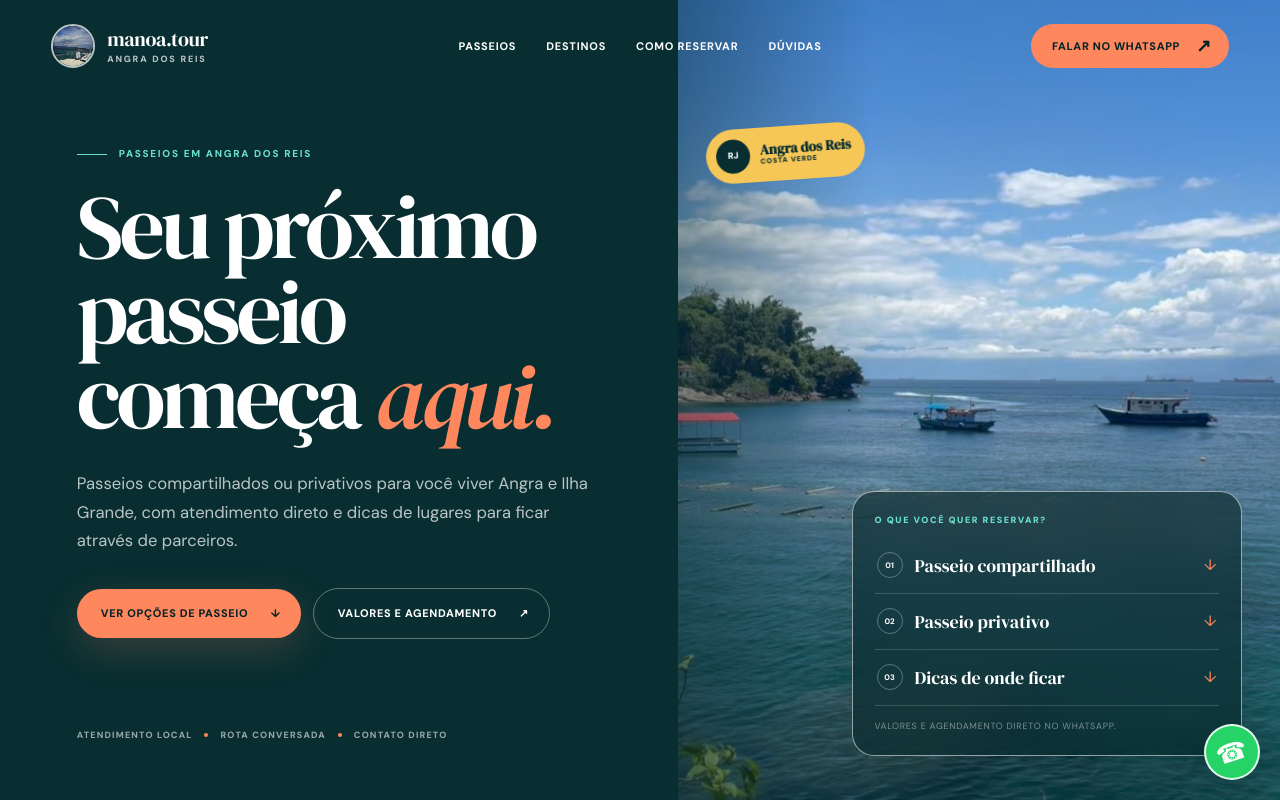
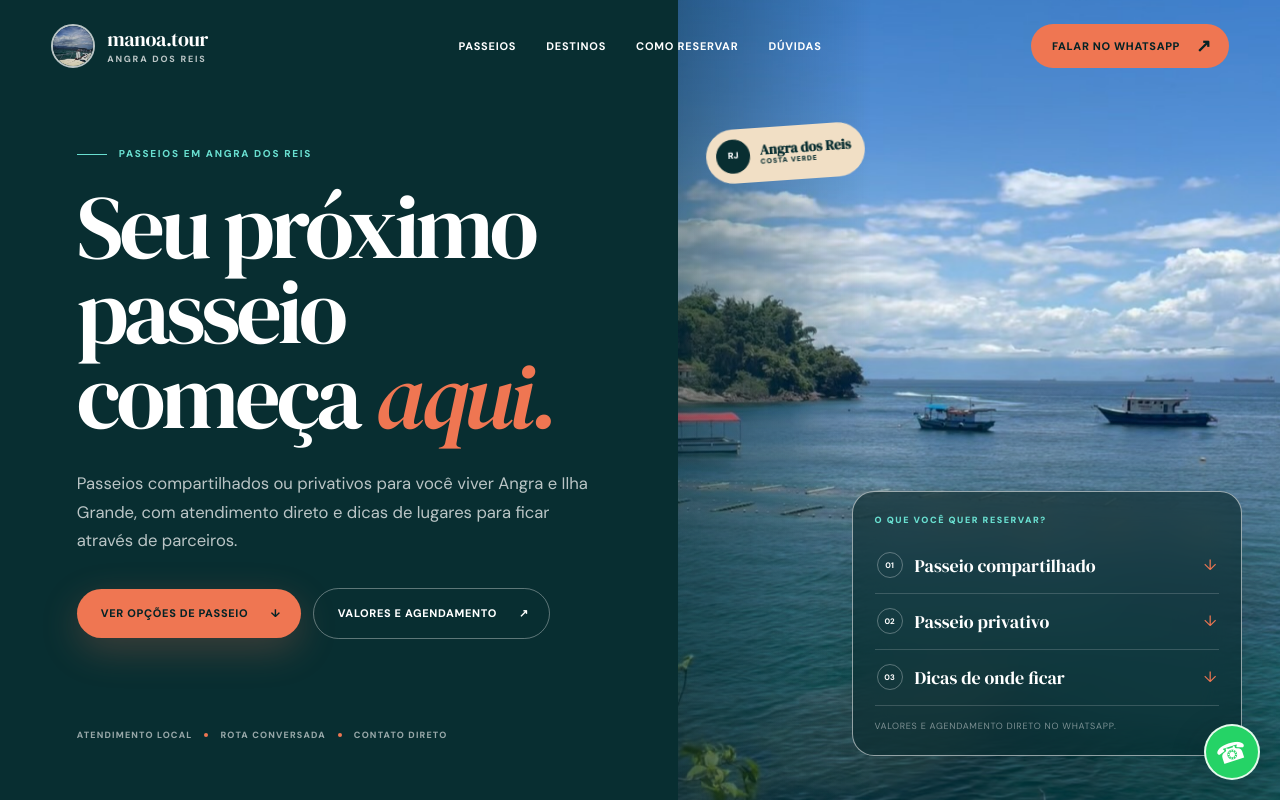
Before and after one commit to Judice007/manoatour, a Next.js app: page / in a window 1280 px wide. Shown: the top 800 px of the page. Built offline with nearby package versions, Linux system fonts and the light colour scheme.

Commit message:
Refine Manoa color palette

```diff
--- a/app/globals.css
+++ b/app/globals.css
@@ -8,8 +8,8 @@
   --aqua-soft: #c8f0e9;
   --sand: #f3efe6;
   --paper: #fffdf8;
-  --coral: #ff875e;
-  --sun: #f6c757;
+  --coral: #ef7652;
+  --sun: #f1dfc5;
   --line: rgba(8, 46, 49, .17);
   --serif: "DM Serif Display", Georgia, "Times New Roman", serif;
   --sans: "DM Sans", "Segoe UI Variable", "Segoe UI", Helvetica, Arial, sans-serif;
@@ -50,7 +50,7 @@ h1 em, h2 em { color: var(--coral); font-weight: 400; font-style: italic; }
 .hero-actions { display: flex; align-items: center; flex-wrap: wrap; gap: 12px; margin-top: 34px; }
 .button { display: inline-flex; width: max-content; align-items: center; justify-content: center; gap: 22px; padding: 16px 20px 16px 24px; border-radius: 999px; font-size: 11px; font-weight: 800; letter-spacing: .06em; text-transform: uppercase; transition: transform .25s ease, box-shadow .25s ease, background .25s ease; }
 .button:hover, .button:focus-visible { transform: translateY(-2px); }
-.button--primary { background: var(--coral); color: var(--ink-deep); box-shadow: 0 12px 38px rgba(255,135,94,.2); }
+.button--primary { background: var(--coral); color: var(--ink-deep); box-shadow: 0 12px 38px rgba(239,118,82,.24); }
 .button--ghost { border: 1px solid rgba(255,255,255,.35); color: #fff; }
 .button--ghost:hover, .button--ghost:focus-visible { background: rgba(255,255,255,.1); }
 .button--dark { background: var(--ink); color: #fff; }
@@ -76,7 +76,7 @@ h1 em, h2 em { color: var(--coral); font-weight: 400; font-style: italic; }
 
 .sales-strip { display: grid; grid-template-columns: repeat(3, 1fr); background: var(--coral); border-bottom: 1px solid rgba(8,46,49,.26); }
 .sales-strip a { display: grid; grid-template-columns: auto 1fr auto; align-items: center; gap: 14px; padding: 20px clamp(18px, 3vw, 42px); border-right: 1px solid rgba(8,46,49,.23); transition: background .25s ease; }
-.sales-strip a:hover, .sales-strip a:focus-visible { background: #ff9b78; }
+.sales-strip a:hover, .sales-strip a:focus-visible { background: #f58a68; }
 .sales-strip span { display: grid; place-items: center; width: 30px; height: 30px; border: 1px solid rgba(8,46,49,.34); border-radius: 50%; font-family: var(--serif); font-size: 10px; font-style: italic; }
 .sales-strip strong { font-family: var(--serif); font-size: clamp(18px, 1.6vw, 25px); font-weight: 400; letter-spacing: -.015em; }
 .sales-strip small { font-size: 8px; font-weight: 900; letter-spacing: .12em; text-transform: uppercase; }
```
Also changed, not shown: 1 other file (tests, documents, lock files or other folders).
